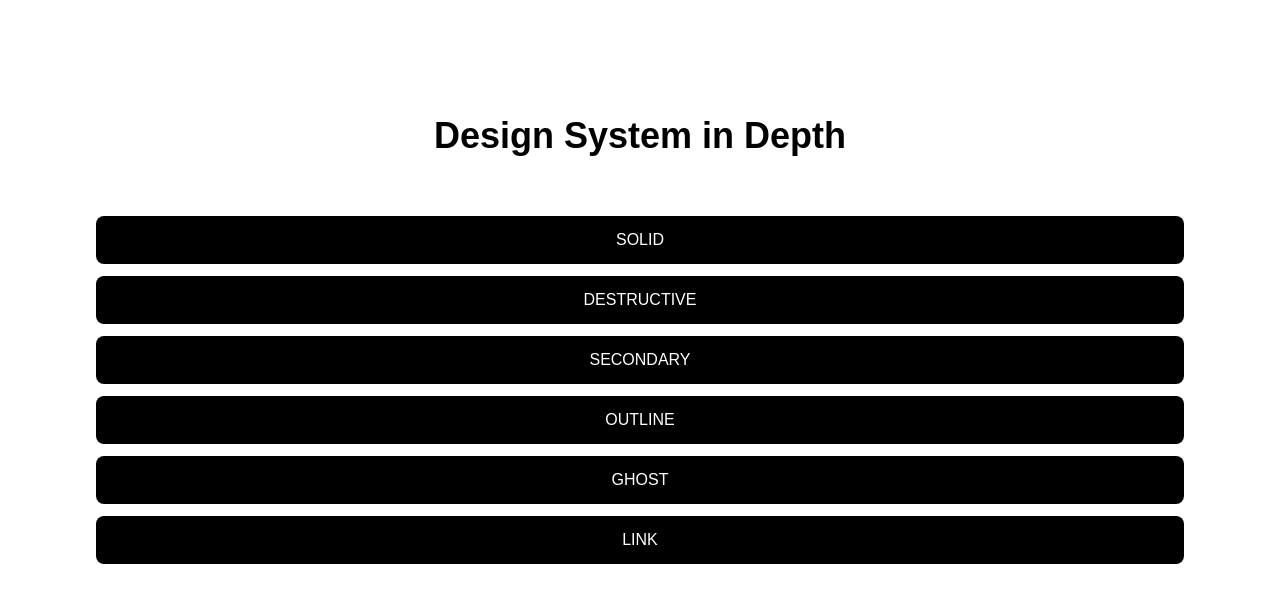
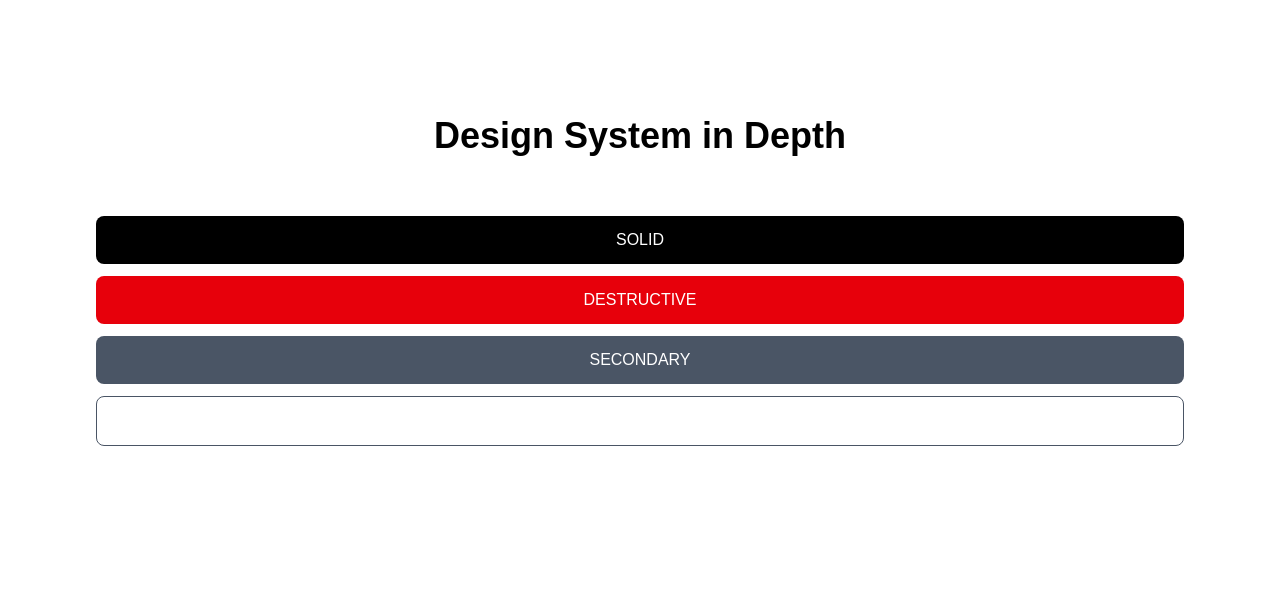
Before and after one commit to HassanAbdelhamed22/nextjs-design-system, a Next.js app: page / in a window 1280 px wide. Shown: the top 602 px of the page. Built offline with nearby package versions, Linux system fonts and the light colour scheme.

Commit message:
add variant props to Button components in Home layout

```diff
--- a/src/app/page.tsx
+++ b/src/app/page.tsx
@@ -8,12 +8,12 @@ export default function Home() {
       </h1>
 
       <div className="flex flex-col justify-center gap-3">
-        <Button> SOLID</Button>
-        <Button> DESTRUCTIVE</Button>
-        <Button> SECONDARY</Button>
-        <Button> OUTLINE</Button>
-        <Button> GHOST</Button>
-        <Button> LINK</Button>
+        <Button variant="solid"> SOLID</Button>
+        <Button variant="destructive"> DESTRUCTIVE</Button>
+        <Button variant="secondary"> SECONDARY</Button>
+        <Button variant="outline"> OUTLINE</Button>
+        <Button variant="ghost"> GHOST</Button>
+        <Button variant="link"> LINK</Button>
       </div>
     </main>
   );
```
